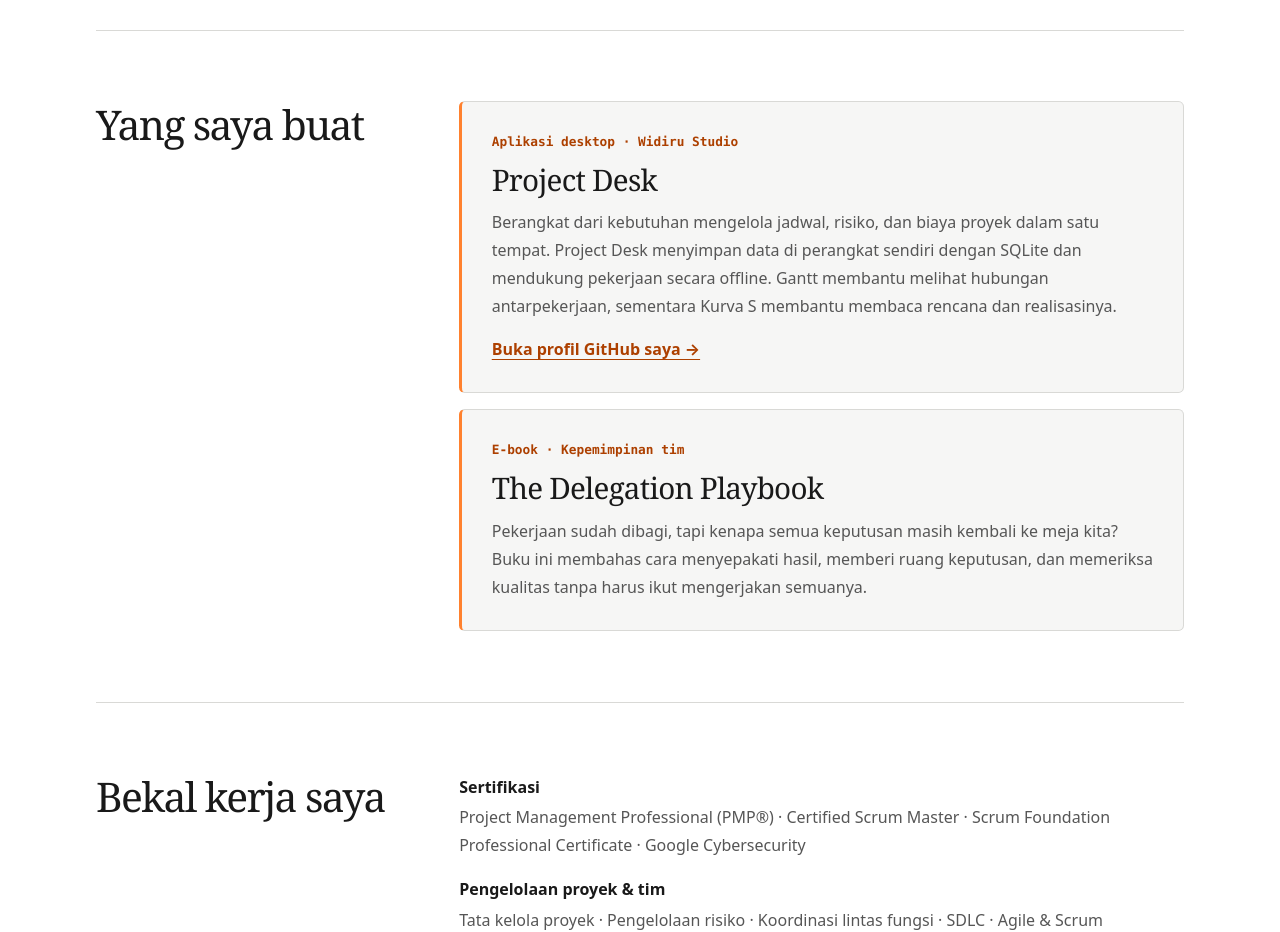
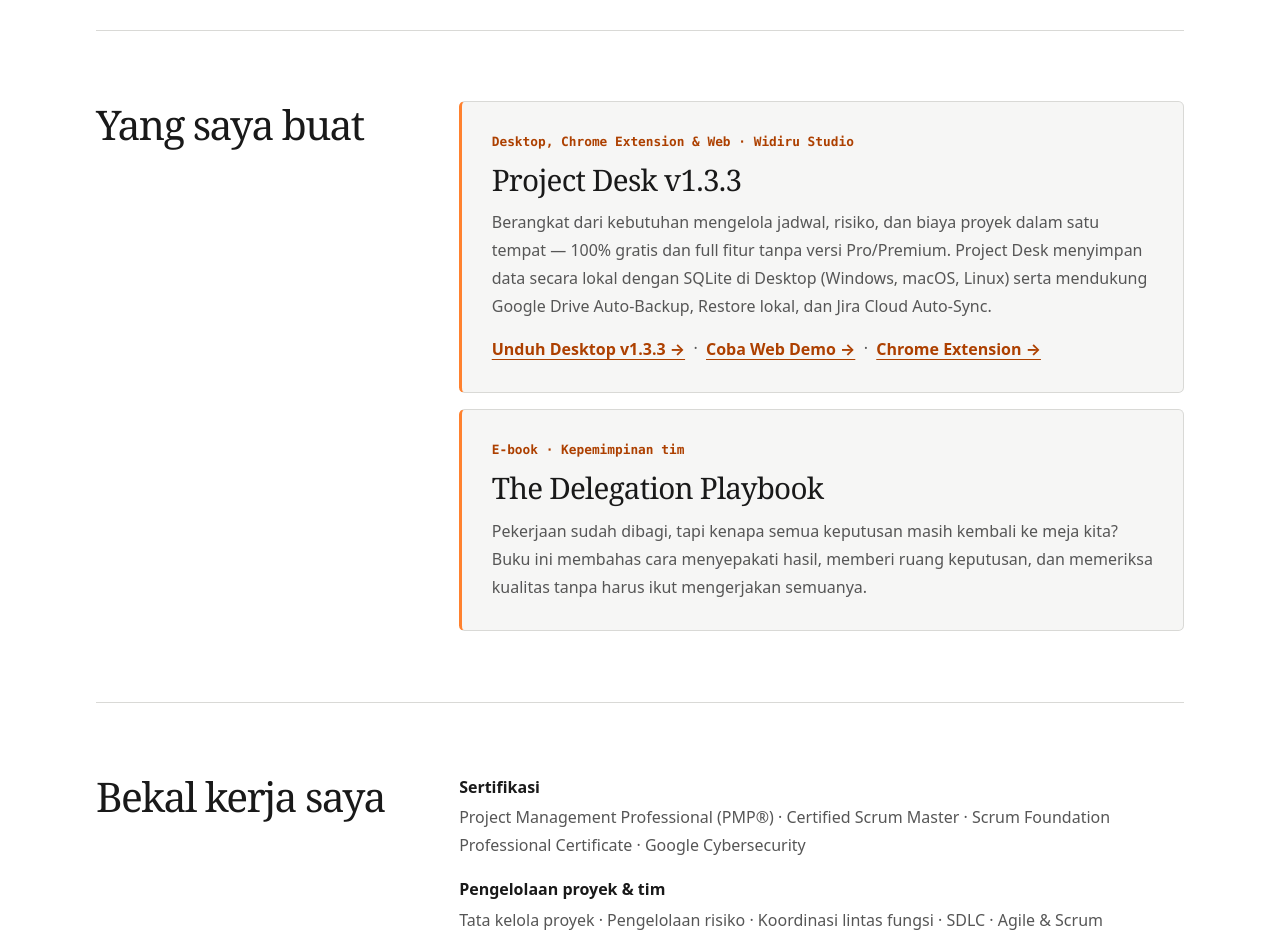
Before and after one commit to widiru83/widiru83.github.io, a plain HTML site: page index.html in a window 1280 px wide. Shown: the part 3200-4132 px from the top of the page. Drawn offline with Linux system fonts and the light colour scheme.

Commit message:
docs: update Project Desk v1.3.3 links and free full edition info

```diff
--- a/index.html
+++ b/index.html
@@ -649,18 +649,22 @@
 
       <div class="works">
         <article class="work">
-          <span class="kind">Aplikasi desktop · Widiru Studio</span>
-          <h3 lang="en">Project Desk</h3>
+          <span class="kind">Desktop, Chrome Extension &amp; Web · Widiru Studio</span>
+          <h3 lang="en">Project Desk v1.3.3</h3>
           <p>
             Berangkat dari kebutuhan mengelola jadwal, risiko, dan biaya
-            proyek dalam satu tempat. Project Desk menyimpan data di
-            perangkat sendiri dengan SQLite dan mendukung pekerjaan
-            secara offline. Gantt membantu melihat hubungan antarpekerjaan,
-            sementara Kurva S membantu membaca rencana dan realisasinya.
+            proyek dalam satu tempat — 100% gratis dan full fitur tanpa versi
+            Pro/Premium. Project Desk menyimpan data secara lokal dengan SQLite
+            di Desktop (Windows, macOS, Linux) serta mendukung Google Drive
+            Auto-Backup, Restore lokal, dan Jira Cloud Auto-Sync.
           </p>
-          <a href="https://github.com/widiru83">
-            Buka profil GitHub saya →
-          </a>
+          <p>
+            <a href="https://widiru83.github.io/project-desk-/">Unduh Desktop v1.3.3 →</a>
+            &nbsp;·&nbsp;
+            <a href="https://widiru83.github.io/project-desk-demo/">Coba Web Demo →</a>
+            &nbsp;·&nbsp;
+            <a href="https://chromewebstore.google.com/detail/fjcpjpepgojokomlmgfnakkgmkmibclp" target="_blank" rel="noopener">Chrome Extension →</a>
+          </p>
         </article>
 
         <article class="work">
```
